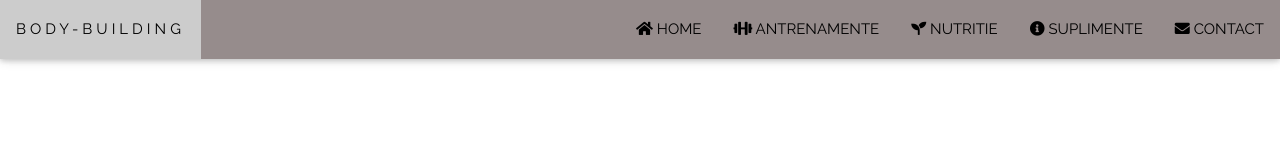
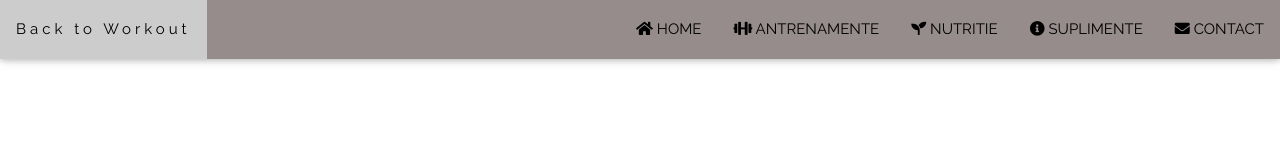
Before and after one commit to vacutalola/body-building.github.io, a plain HTML site: page index1.html in a window 1280 px wide. Drawn offline with Linux system fonts and the light colour scheme.

Commit message:
Update index1.html

```diff
--- a/index1.html
+++ b/index1.html
@@ -32,7 +32,7 @@ body, html {
 <!-- Navbar (sit on top) -->
 <div class="w3-top">
   <div class="w3-bar w3-white w3-card" id="myNavbar">
-    <a href="#home" class="w3-bar-item w3-button w3-wide">BODY-BUILDING</a>
+    <a href="#home" class="w3-bar-item w3-button w3-wide">Back to Workout</a>
     <!-- Right-sided navbar links -->
     <div class="w3-right w3-hide-small">
       <a href="#about" class="w3-bar-item w3-button"><i class="fas fa-home"></i> HOME</a>
```
